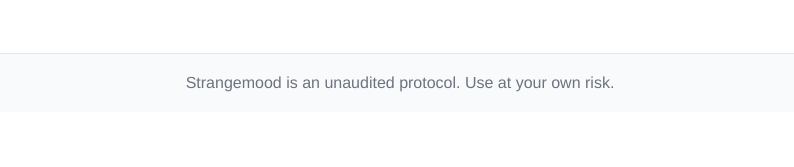
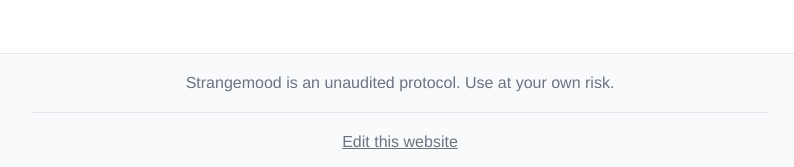
Before and after one commit to strangemoodfoundation/strangemood.org, a Next.js app: page / in a window 1280 px wide. Shown: the part 1281-1448 px from the top of the page, without its empty margins (240-1034 px from the left). Before the commit the page ends 1393 px from the top, so only its background shows below. Built offline with nearby package versions, Linux system fonts and the light colour scheme.

Commit message:
add github

```diff
--- a/components/Layout.tsx
+++ b/components/Layout.tsx
@@ -71,7 +71,16 @@
       {props.children}
       <div className="bg-gray-50 border-t border-gray-200">
         <div className="py-4 px-4 max-w-3xl m-auto text-center text-gray-500">
-          <div>Strangemood is an unaudited protocol. Use at your own risk.</div>
+          <div className="pb-4 text-center">
+            Strangemood is an unaudited protocol. Use at your own risk.
+          </div>
+          <hr className="pb-4 flex" />
+          <a
+            href="https://github.com/strangemoodfoundation/www"
+            className="underline"
+          >
+            Edit this website
+          </a>
         </div>
       </div>
     </div>
```
